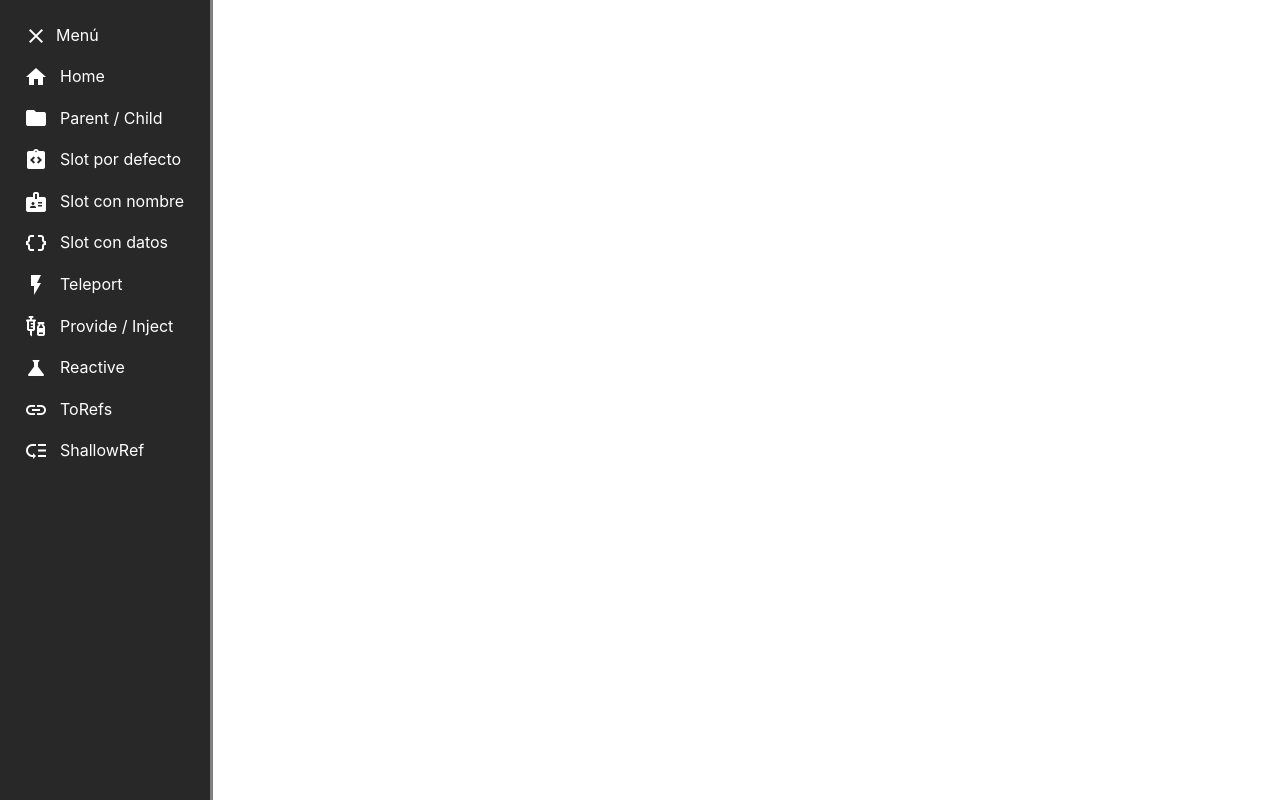
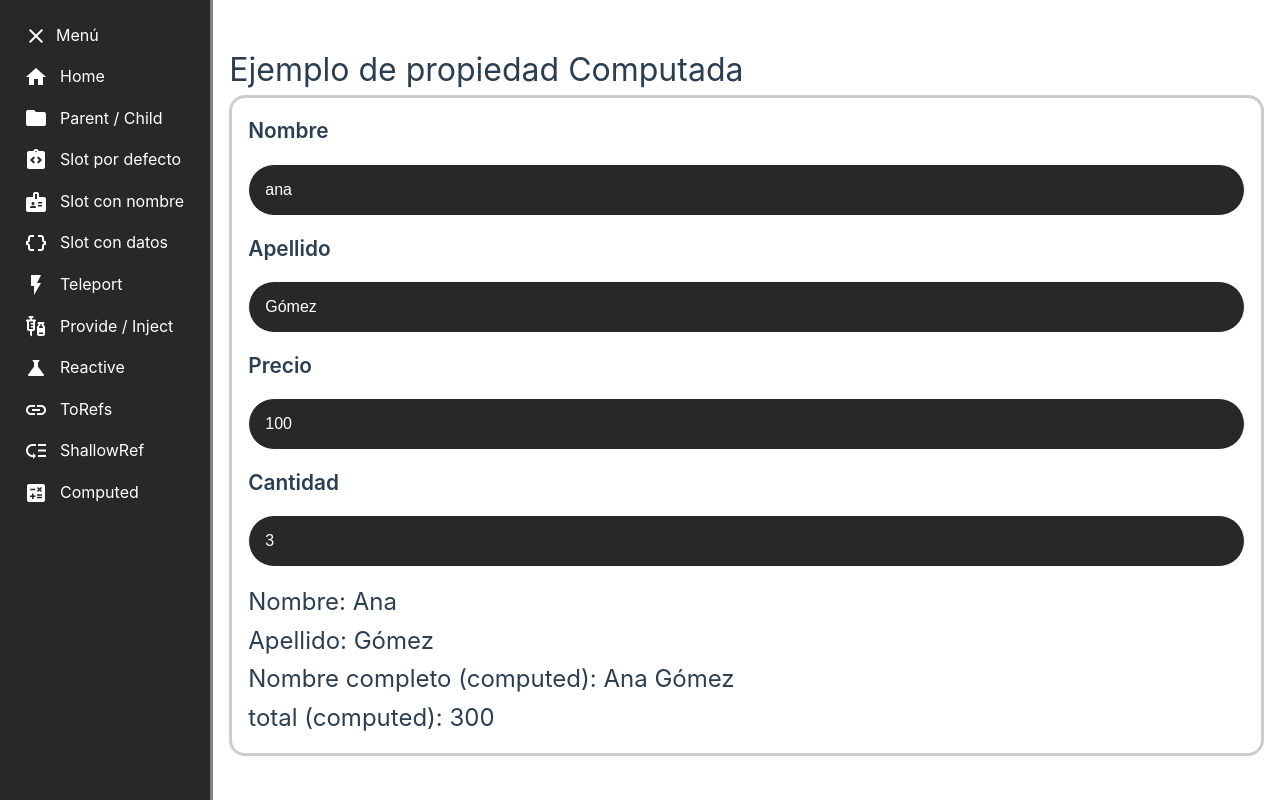
Before and after one commit to Naiare7/investigationVue, a Vue app: page /ExampleComputed in a window 1280 px wide. Built offline with nearby package versions, Linux system fonts and the light colour scheme.

Commit message:
example of computed

```diff
--- /dev/null
+++ b/src/components/ExampleComputed/Computed.vue
@@ -0,0 +1,45 @@
+<script setup>
+import { ref, computed } from 'vue'
+import BaseCard from '../common/BaseCard.vue'
+import BaseInput from '../common/BaseInput.vue'
+
+const firstName = ref('Ana')
+const lastName = ref('Gómez')
+
+const fullName = computed({
+  get() {
+    return `${firstName.value} ${lastName.value}`
+  }
+})
+
+const upperName = computed({
+  get() {
+    return firstName.value.toLowerCase()
+  },
+  set(value) {
+    firstName.value = value.toUpperCase()
+  }
+})
+
+const price = ref(100)
+const quantity = ref(3)
+
+const total = computed(() => price.value * quantity.value)
+</script>
+
+<template>
+    <div>
+        <h1>Ejemplo de propiedad Computada</h1>
+        <BaseCard>
+            <BaseInput :text-label="'Nombre'" v-model="upperName"/>
+            <BaseInput :text-label="'Apellido'" v-model="lastName"/>
+            <BaseInput :text-label="'Precio'" v-model="price"/>
+            <BaseInput :text-label="'Cantidad'" v-model="quantity"/>
+            <br>
+            <h2>Nombre: {{ firstName }}</h2>
+            <h2>Apellido: {{ lastName }}</h2>
+            <h2>Nombre completo (computed): {{ fullName }}</h2>
+            <h2>total (computed): {{ total }}</h2>
+        </BaseCard>
+    </div>
+</template>
--- a/src/components/NavSidebar.vue
+++ b/src/components/NavSidebar.vue
@@ -43,6 +43,7 @@ const menu = [
   { name: 'Reactive', path: '/ExampleReactive', icon: 'science' },
   { name: 'ToRefs', path: '/ExampleToRefs', icon: 'link' },
   { name: 'ShallowRef', path: '/ExampleShallowRefReactive', icon: 'low_priority' },
+  { name: 'Computed', path: '/ExampleComputed', icon: 'calculate' },
 ]
 </script>
 
--- a/src/router/index.js
+++ b/src/router/index.js
@@ -9,6 +9,7 @@ import ExampleProvideInject from '@/views/ExampleProvideInject.vue'
 import ExampleReactive from '@/views/ExampleReactive.vue'
 import ExampleToRefs from '@/views/ExampleToRefs.vue'
 import ExampleShallowRefReactive from '@/views/ExampleShallowRefReactive.vue'
+import ExampleComputed from '@/views/ExampleComputed.vue'
 
 const router = createRouter({
   history: createWebHistory(import.meta.env.BASE_URL),
@@ -63,6 +64,11 @@ const router = createRouter({
       name: 'Example Shallow Ref Reactive',
       component: ExampleShallowRefReactive,
     },
+    {
+      path: '/ExampleComputed',
+      name: 'Example Computed',
+      component: ExampleComputed,
+    },
   ],
 })
 
--- /dev/null
+++ b/src/views/ExampleComputed.vue
@@ -0,0 +1,8 @@
+<script setup>
+import Computed from '@/components/ExampleComputed/Computed.vue';
+
+</script>
+
+<template>
+    <Computed />
+</template>
```
